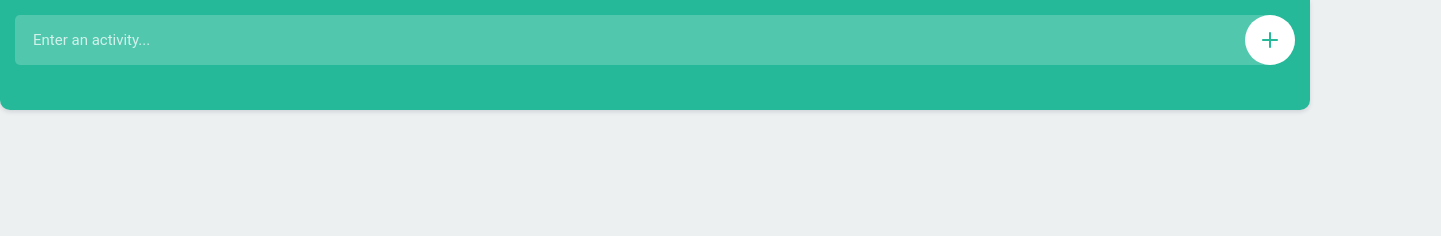
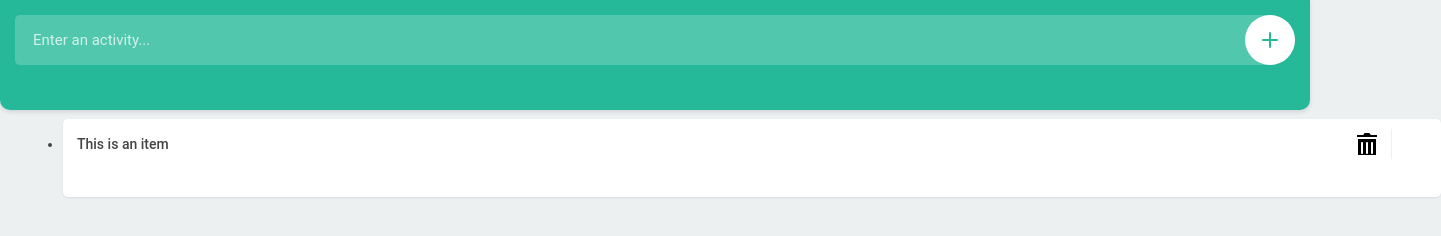
Before and after one commit to jjadeseravla/vanillaJStodo, a plain HTML site: page index.html in a window 1280 px wide. Shown: the whole page, 1441 px wide, since content can reach past the window. Drawn offline with Linux system fonts and the light colour scheme.

Commit message:
added dustbin svg

```diff
--- a/index.html
+++ b/index.html
@@ -24,5 +24,19 @@
 
       </button>
     </header>
+
+<div class="container">
+    <ul class="todo">
+      <li>This is an item
+        <div class="buttons">
+          <button class="remove">
+            <svg xmlns="http://www.w3.org/2000/svg" width="0px" height="0px" viewBox="0 0 22 22"><path d="M3 6v18h18v-18h-18zm5 14c0 .552-.448 1-1 1s-1-.448-1-1v-10c0-.552.448-1 1-1s1 .448 1 1v10zm5 0c0 .552-.448 1-1 1s-1-.448-1-1v-10c0-.552.448-1 1-1s1 .448 1 1v10zm5 0c0 .552-.448 1-1 1s-1-.448-1-1v-10c0-.552.448-1 1-1s1 .448 1 1v10zm4-18v2h-20v-2h5.711c.9 0 1.631-1.099 1.631-2h5.315c0 .901.73 2 1.631 2h5.712z"/></svg>
+          </button>
+          <button></button>
+        </div>
+      </li>
+    </ul>
+  </div>
+
   </body>
 </html>
--- a/resources/js/main.js
+++ b/resources/js/main.js
@@ -1,9 +1,9 @@
 document.getElementById('add').addEventListener('click', function() {
   var value = document.getElementById('item').value; //get user input
-  // if (value) {
-  //   ;
-  // }
-  console.log(value);
+  if (value) {
+
+  }
+  //console.log(value);
 });
 
 //what kind of event and a callback are the arguments that
```
